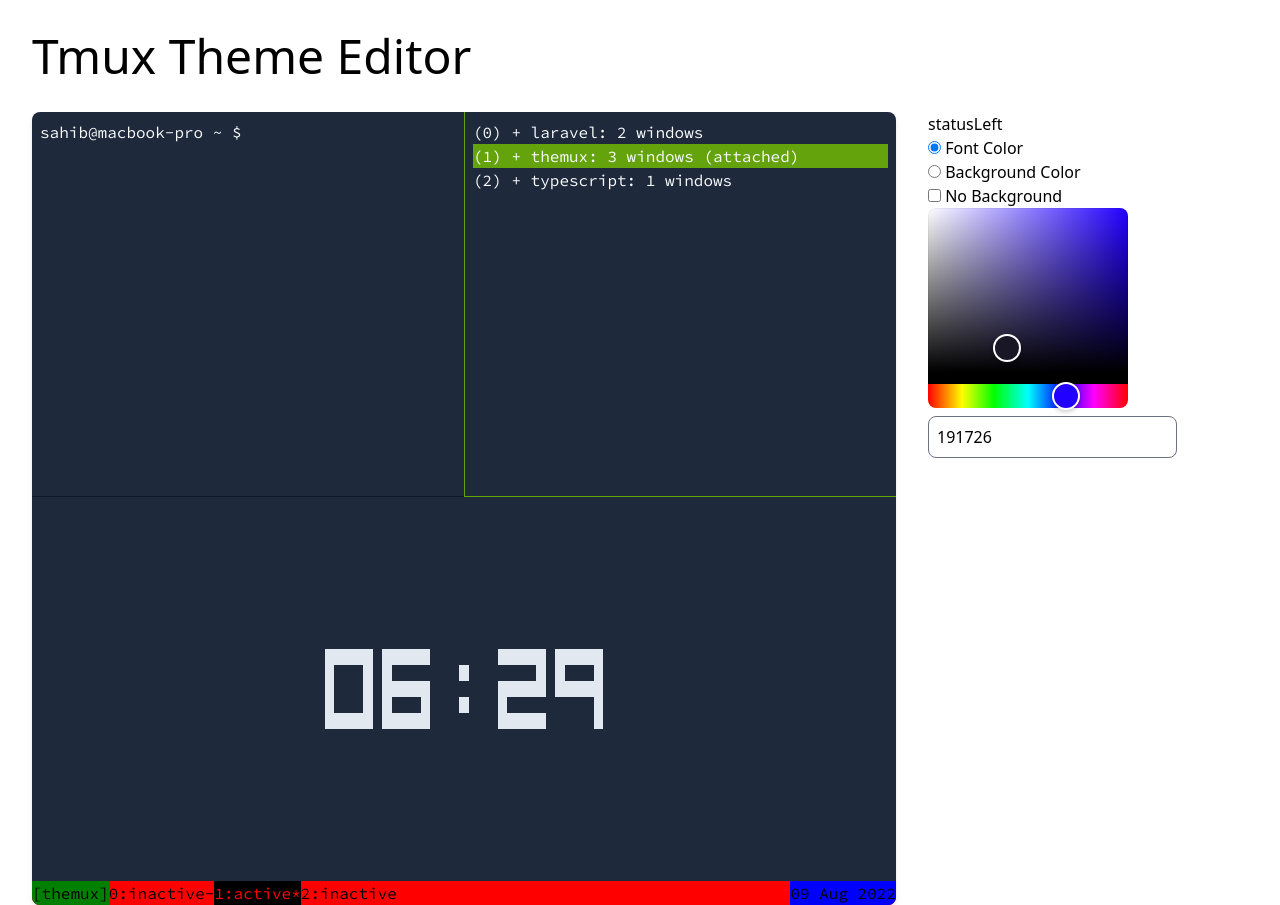
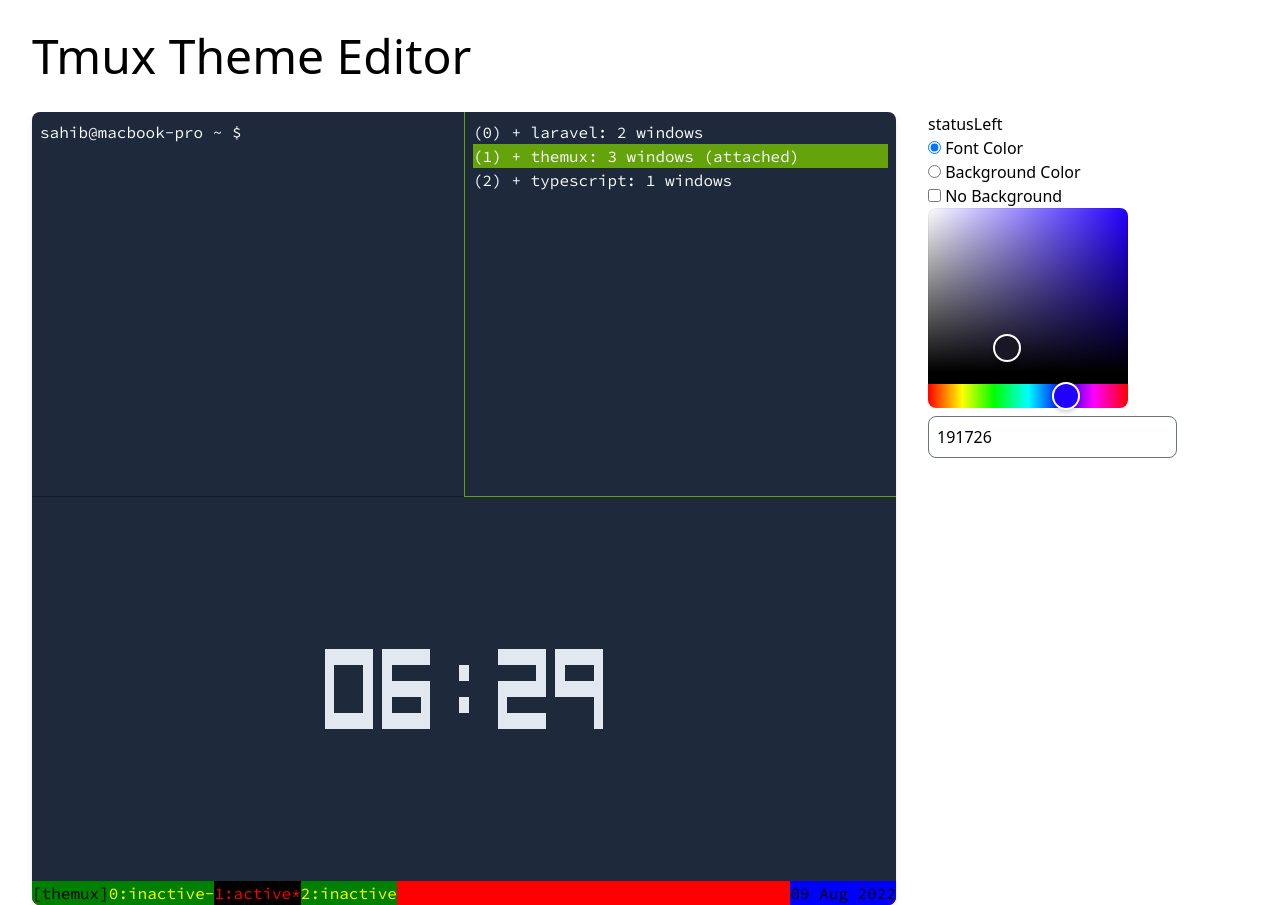
Before and after one commit to sahibalejandro/themux, a React (Vite) app: page / in a window 1280 px wide. Built offline with nearby package versions, Linux system fonts and the light colour scheme.

Commit message:
Adding windowStatus config

```diff
--- a/src/components/Status.tsx
+++ b/src/components/Status.tsx
@@ -13,6 +13,7 @@ export default function Status() {
   const statusStyles = getStyles(useElementConfig("status"));
   const statusLeftStyles = getStyles(useElementConfig("statusLeft"));
   const statusRightStyles = getStyles(useElementConfig("statusRight"));
+  const windowStatusStyles = getStyles(useElementConfig("windowStatus"));
   const windowStatusCurrentStyles = getStyles(
     useElementConfig("windowStatusCurrent")
   );
@@ -23,7 +24,7 @@ export default function Status() {
         <Selectable elementName="statusLeft" style={statusLeftStyles}>
           <div>[themux]</div>
         </Selectable>
-        <Selectable elementName="windowStatus">
+        <Selectable elementName="windowStatus" style={windowStatusStyles}>
           <div>0:inactive-</div>
         </Selectable>
         <Selectable
@@ -32,7 +33,7 @@ export default function Status() {
         >
           <div>1:active*</div>
         </Selectable>
-        <Selectable elementName="windowStatus">
+        <Selectable elementName="windowStatus" style={windowStatusStyles}>
           <div>2:inactive</div>
         </Selectable>
         <div className="grow"></div>
--- a/src/store.ts
+++ b/src/store.ts
@@ -21,6 +21,7 @@ export default create<IStore>((set) => {
       statusLeft: { color: "black", backgroundColor: "green" },
       statusRight: { color: "black", backgroundColor: "blue" },
       windowStatusCurrent: { color: "red", backgroundColor: "black" },
+      windowStatus: { color: "yellow", backgroundColor: "green" },
     },
 
     setCurrentElement: (elementName: string) => {
```
